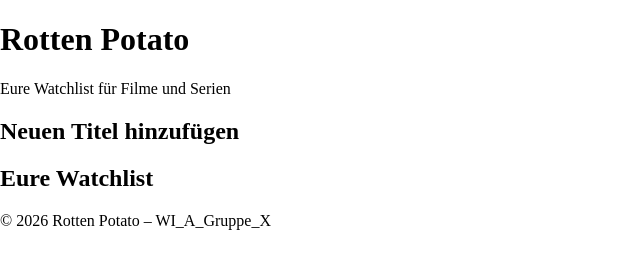
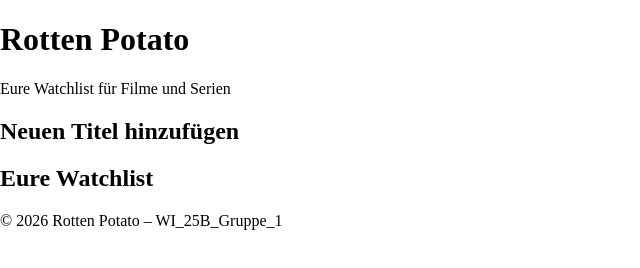
Before and after one commit to Pixxels02/Rotten-Potato, a plain HTML site: page index.html in a window 1280 px wide. Shown: the full height of the page, 0-640 px from the left. Drawn offline with Linux system fonts and the light colour scheme.

Commit message:
Fix group name in footer

```diff
--- a/index.html
+++ b/index.html
@@ -26,7 +26,7 @@
     </main>
 
     <footer class="site-footer">
-        <p>&copy; 2026 Rotten Potato – WI_A_Gruppe_X</p>
+        <p>&copy; 2026 Rotten Potato – WI_25B_Gruppe_1</p>
     </footer>
 </body>
 </html>
```
